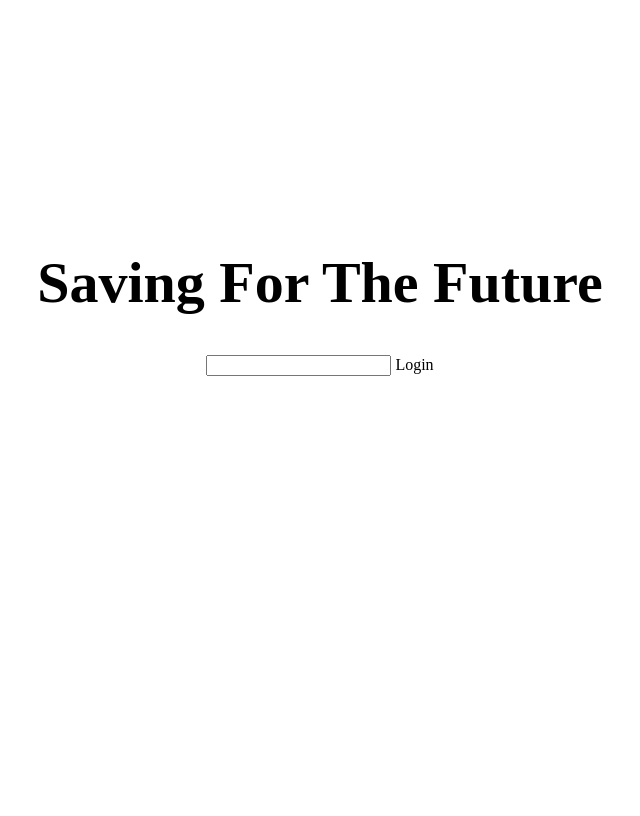
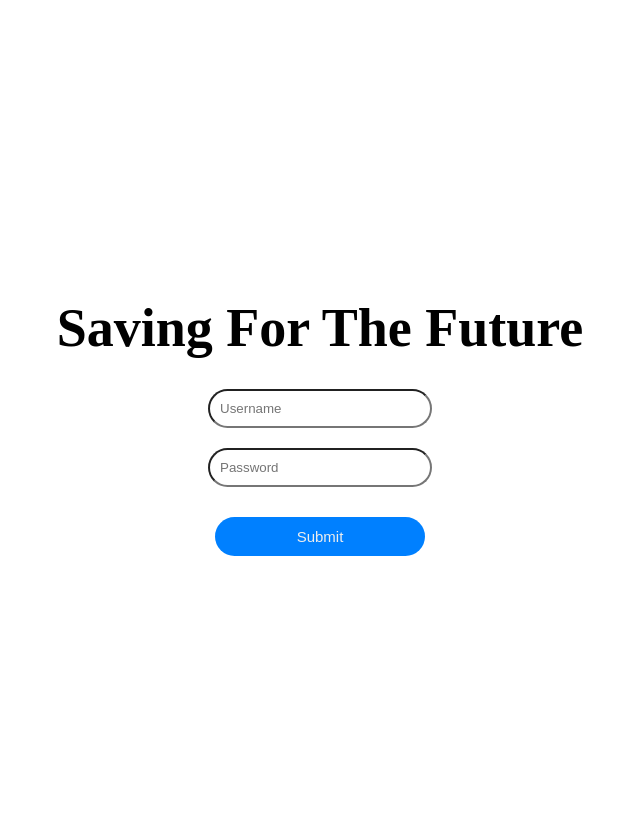
Before and after one commit to JavierGolpeJ10/MoneyTrackerWebsite, a Django app: template templates/login_page.html in a window 1280 px wide. Shown: the whole page, without its empty margins (320-960 px from the left). Before the commit the page ends 376 px from the top, so only its background shows below. Run offline with Django 5.2, Linux system fonts and the light colour scheme; the template is opened without the code that fills it, so the values that code supplies are empty.

Commit message:
Login Page started

```diff
--- a/MoneyTrackerWebsite/urls.py
+++ b/MoneyTrackerWebsite/urls.py
@@ -16,9 +16,10 @@ Including another URLconf
 """
 from django.contrib import admin
 from django.urls import path
-from Money_Tracker_app.views import LoginPage
+from Money_Tracker_app.views import LoginPage, HomePage
 
 urlpatterns = [
     path('admin/', admin.site.urls),
     path('', LoginPage.as_view()),
+    path('home/', HomePage.as_view()),
 ]
--- a/templates/login_page.html
+++ b/templates/login_page.html
@@ -3,25 +3,63 @@
 <head>
     <meta charset="UTF-8">
     <title>Login Page</title>
+    <link rel="stylesheet" href="style.css">
     <style>
-        .title{
-            padding-top: 210px;
-            text-align: center;
-            font-size: 58px;
+
+        .form-container {
+            display: flex;
+            flex-direction: column;
+            align-items: center; /* Centers the elements horizontally */
+            justify-content: center; /* Centers the elements vertically */
+            height: 100vh; /* Sets the height to fill the viewport */
         }
 
-        .login{
-            text-align: center;
-            border-radius: 25px;
+        .title {
+            font-family: "Apple Braille";
+            margin-bottom: 20px; /* Adds space below the title */
+            font-size: 54px; /* Adjusts the size of the title */
+        }
+
+
+        .input {
+            margin: 10px 0; /* Adds space between the input fields */
+            padding: 10px; /* Adds padding inside the input fields */
+            width: 200px; /* Sets a fixed width for the input fields */
+            border-radius: 20px;
+        }
+
+        #button {
+            margin-top: 20px;
+            transition: all 0.4s ease;
+            font-size: 15px;
+            padding: 10px;
+            width: 210px;
+            color: #ededed;
+            background-color: #0080FF;
+            border-color: Transparent;/* top | right | bottom | left */
+            border-width:1px 1px 1px 1px;
+            border-radius: 20px;
+        }
+
+        #button:hover {
+            cursor: pointer;
+            background-color: #ffdc00;
         }
     </style>
 
 </head>
 <body>
+    <div class="form-container">
         <h1 class="title"> Saving For The Future </h1>
-        <div class="login">
-            <input type="text" name="text">
-            <label class="label">Login</label>
-        </div>
+        <table>
+            <tr>
+                <input type="text" name="username" class="input" placeholder="Username">
+            </tr>
+            <tr>
+                <input type="password" name="password" class="input" placeholder="Password">
+            </tr>
+        </table>
+        <input type="submit" id="button">
+    </div>
 </body>
 </html>
```
Also changed, not shown: templates/home_page.html (added, +10 -0 lines).
